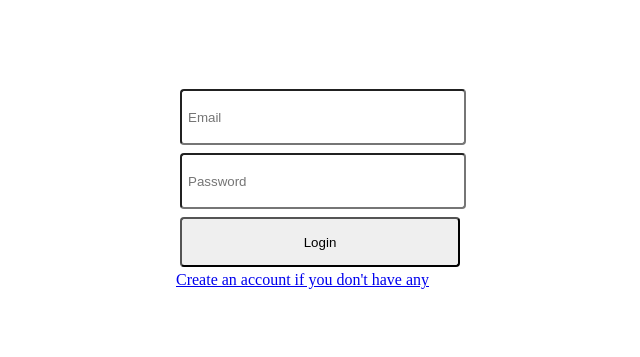
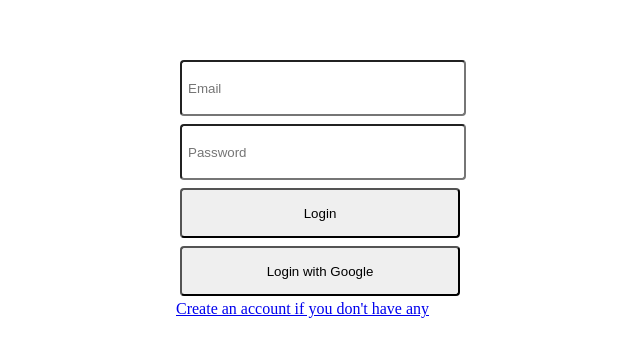
Before and after one commit to oladips772/react-app, a React (Create React App) app: page /login in a window 1280 px wide. Shown: the part 221-578 px from the top of the page, without its empty margins (317-957 px from the left). Built offline with nearby package versions, Linux system fonts and the light colour scheme.

Commit message:
creating a new blog page

```diff
--- a/src/firebase.js
+++ b/src/firebase.js
@@ -1,6 +1,7 @@
 /** @format */
 import { initializeApp } from "firebase/app";
 import { getAuth } from "firebase/auth";
+import { GoogleAuthProvider } from "firebase/auth";
 
 const firebaseConfig = {
   apiKey: "AIzaSyBG9f1_zRo9lgJ7RkWe919HKje3Mdxuunk",
@@ -13,4 +14,5 @@ const firebaseConfig = {
 
 const app = initializeApp(firebaseConfig);
 const auth = getAuth(app);
-export { auth };
+const provider = new GoogleAuthProvider();
+export { auth, provider };
--- a/src/pages/Home.js
+++ b/src/pages/Home.js
@@ -2,8 +2,10 @@
 import React, { useState, useEffect, useRef } from "react";
 import Header from "../components/Header";
 import { useNavigate } from "react-router-dom";
+import { getAuth } from "firebase/auth";
 
 function Home() {
+  const user = getAuth();
   const [fileChosen, setFileChosen] = useState(null);
   const [imageChosen, setImageChosen] = useState("");
   const [audioChosen, setAudioChosen] = useState("");
@@ -43,6 +45,8 @@ function Home() {
     <div>
       <h1>Home screen</h1>
 
+      <img src={user?.currentUser?.photoURL} alt="user profile photo" />
+
       <button onClick={logout}>logout</button>
     </div>
   );
--- a/src/pages/Login.js
+++ b/src/pages/Login.js
@@ -1,8 +1,9 @@
 /** @format */
 import { useState } from "react";
 import { Link, useNavigate } from "react-router-dom";
-import { auth } from "../firebase";
-import { signInWithEmailAndPassword } from "firebase/auth";
+import { auth, provider } from "../firebase";
+import { signInWithEmailAndPassword, signInWithPopup } from "firebase/auth";
+import { GoogleAuthProvider } from "firebase/auth/web-extension";
 
 function Login() {
   const [loading, setLoading] = useState(false);
@@ -33,6 +34,31 @@ function Login() {
       });
   }
 
+  function googleAuth() {
+    signInWithPopup(auth, provider)
+      .then((result) => {
+        // This gives you a Google Access Token. You can use it to access the Google API.
+        const credential = GoogleAuthProvider.credentialFromResult(result);
+        const token = credential.accessToken;
+        // The signed-in user info.
+        const user = result.user;
+        localStorage.setItem("userInfo", user?.email);
+        navigate("/");
+        // IdP data available using getAdditionalUserInfo(result)
+        // ...
+      })
+      .catch((error) => {
+        // Handle Errors here.
+        const errorCode = error.code;
+        const errorMessage = error.message;
+        // The email of the user's account used.
+        const email = error?.customData?.email;
+        // The AuthCredential type that was used.
+        const credential = GoogleAuthProvider.credentialFromError(error);
+        // ...
+      });
+  }
+
   return (
     <div className="login">
       <input
@@ -48,6 +74,7 @@ function Login() {
         onChange={(e) => setPassword(e.target.value)}
       />
       <button onClick={login}>{loading ? "loading..." : "Login"}</button>
+      <button onClick={googleAuth}>Login with Google</button>
       <Link to={"/register"}>Create an account if you don't have any</Link>
     </div>
   );
```
